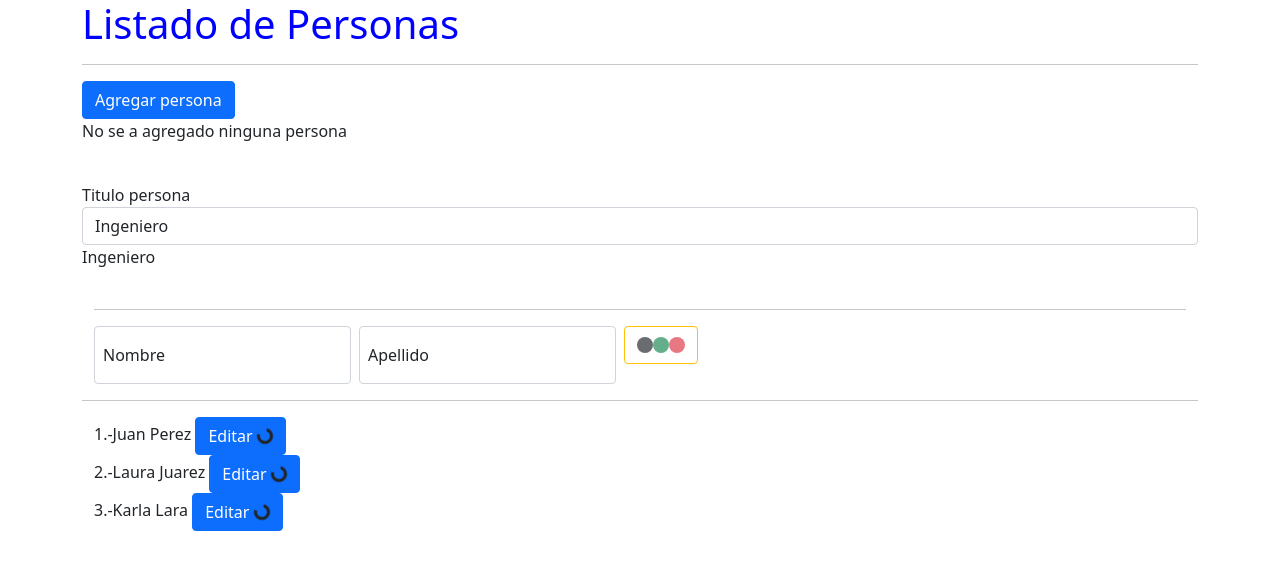
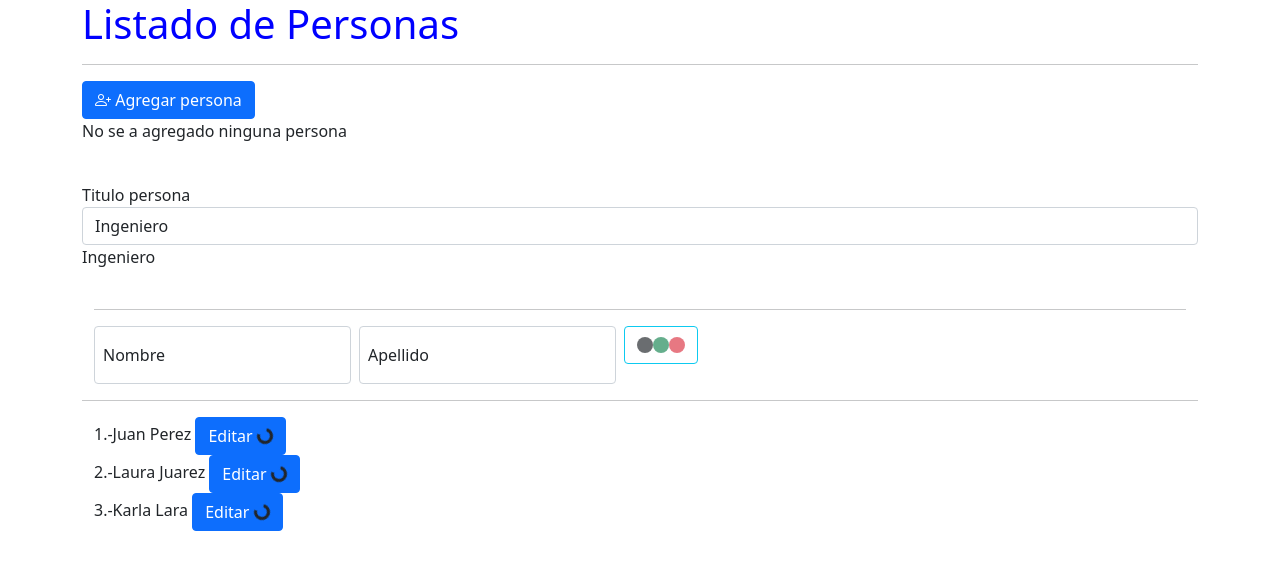
Before and after one commit to IsmaelDom/hello-world-angular, an Angular app: page / in a window 1280 px wide. Shown: the top 570 px of the page. Built offline with nearby package versions, Linux system fonts and the light colour scheme.

Commit message:
Se importan iconos
Se instala de más ngx-bootstrap-icons y se importa bootstrap-icons.css en angular.json

```diff
--- a/angular.json
+++ b/angular.json
@@ -28,7 +28,8 @@
             ],
             "styles": [
               "src/styles.css",
-              "node_modules/bootstrap/dist/css/bootstrap.min.css"
+              "node_modules/bootstrap/dist/css/bootstrap.min.css",
+              "node_modules/bootstrap-icons/font/bootstrap-icons.css"
             ],
             "scripts": [
               "node_modules/popper.js/dist/umd/popper.min.js",
--- a/package.json
+++ b/package.json
@@ -23,6 +23,7 @@
     "ajv-keywords": "^5.0.0",
     "bootstrap": "^5.0.2",
     "bootstrap-icons": "^1.5.0",
+    "ngx-bootstrap-icons": "^1.5.0",
     "popper.js": "^1.16.1",
     "rxjs": "~6.6.0",
     "tslib": "^2.2.0",
--- a/src/app/formulario/formulario.component.html
+++ b/src/app/formulario/formulario.component.html
@@ -12,7 +12,7 @@
         <label for="apellido">Apellido</label>
       </div>
       <div class="col">
-        <button type="submit" class="btn btn-outline-warning" data-bs-toggle="tooltip" data-bs-placement="top" title="Agregar" (click) = "addPersona()">
+        <button type="submit" class="btn btn-outline-info" data-bs-toggle="tooltip" data-bs-placement="top" title="Agregar" (click) = "addPersona()">
           <span class="spinner-grow spinner-grow-sm text-dark" role="status" aria-hidden="true"></span>
           <span class="spinner-grow spinner-grow-sm text-success" role="status" aria-hidden="true"></span>
           <span class="spinner-grow spinner-grow-sm text-danger" role="status" aria-hidden="true"></span>
--- a/src/app/personas/personas.component.html
+++ b/src/app/personas/personas.component.html
@@ -8,6 +8,7 @@
         class="btn btn-primary"
         [disabled]="deshabilitar"
         (click)="agregarPersona()">
+        <i class="bi bi-person-plus"></i>
         Agregar persona
       </button>
 
```
Also changed, not shown: 1 other file (tests, documents, lock files or other folders).
